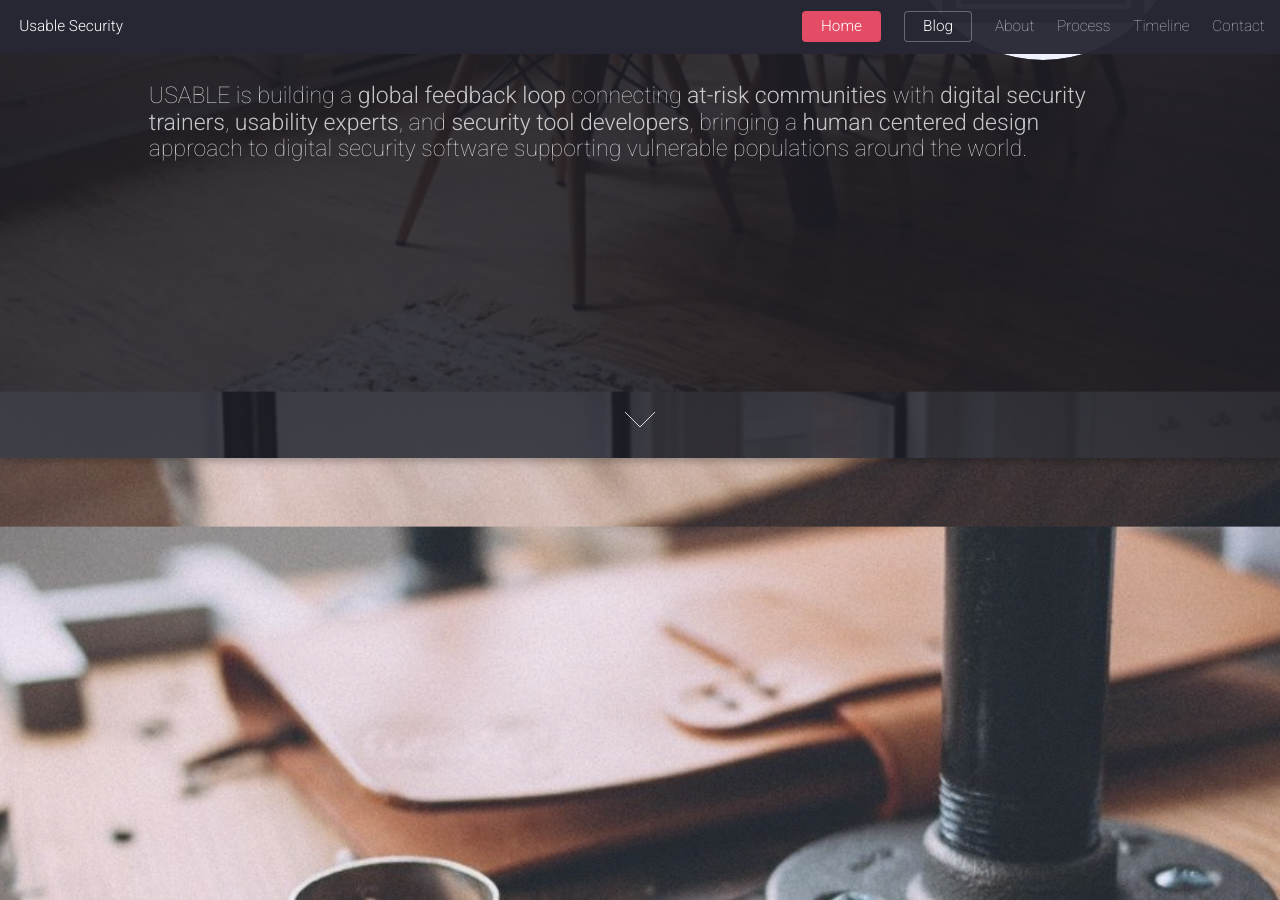
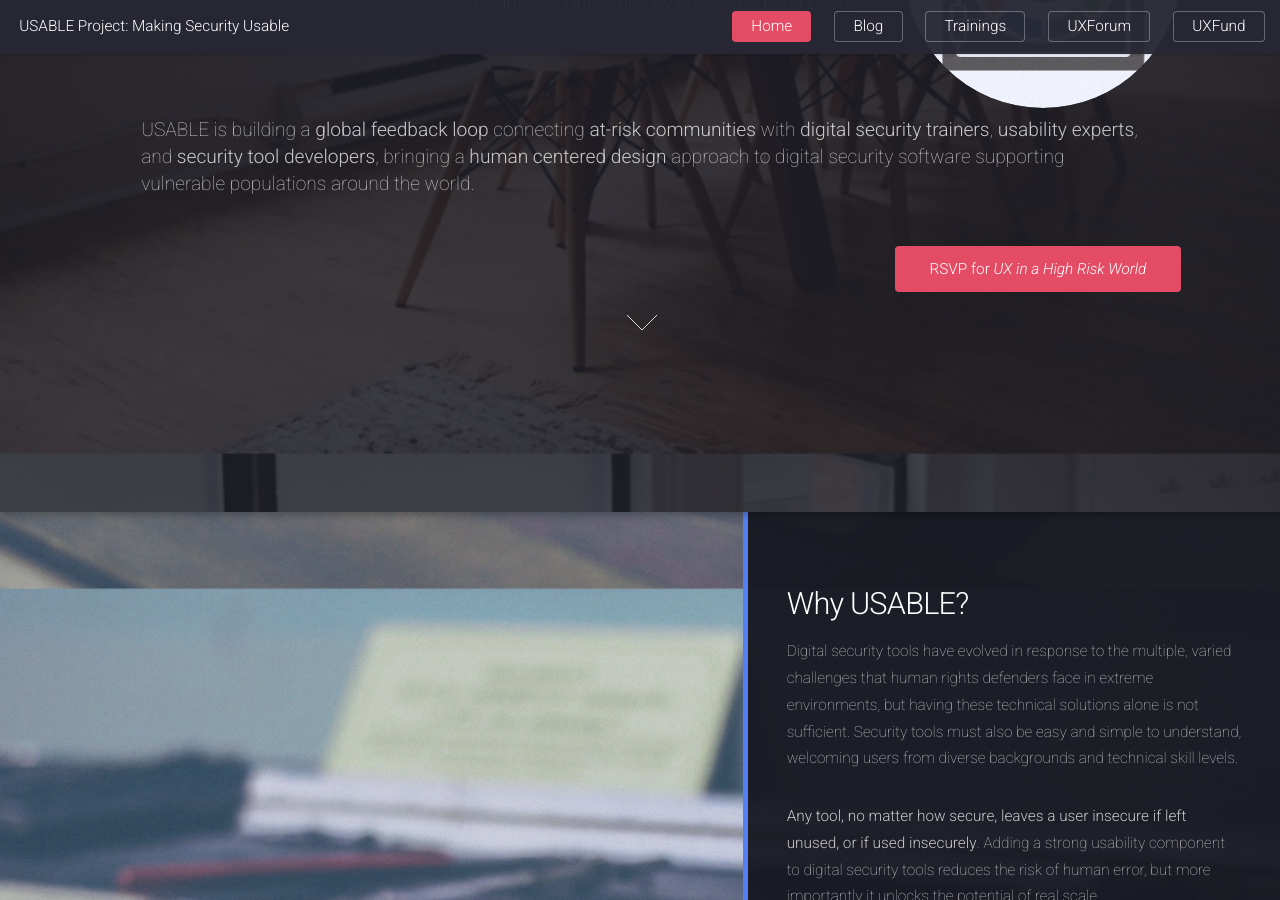
Before and after one commit to OpenInternet/USABLE-website, a Jekyll site: the page built from index.html, in a window 1280 px wide and 900 px high, scrolled down 442 px. Built offline with Jekyll 4.4.1, drawn with Linux system fonts in a browser that asks for light colours; comment, search, counter and statistics services are not loaded; some of the changed text lies outside the part shown.

Commit message:
moved index to jekyll formatting; added rsvp link to top fold

```diff
--- a/index.html
+++ b/index.html
@@ -1,83 +1,8 @@
-<!DOCTYPE HTML>
-<!--
-	Landed by HTML5 UP
-	html5up.net | @n33co
-	Free for personal and commercial use under the CCA 3.0 license (html5up.net/license)
--->
-<html>
-	<head>
-		<title>USABLE</title>
-		<meta http-equiv="content-type" content="text/html; charset=utf-8" />
-		<meta name="description" content="USABLE security" />
-		<meta name="keywords" content="UX, usability, privacy, security" />
-		<link rel="icon" type="image/png" href="images/just-the-smiley.png" />
-		<!--[if lte IE 8]><script src="css/ie/html5shiv.js"></script><![endif]-->
-		<script src="js/jquery.min.js"></script>
-		<script src="js/jquery.scrolly.min.js"></script>
-		<script src="js/jquery.dropotron.min.js"></script>
-		<script src="js/jquery.scrollex.min.js"></script>
-		<script src="js/skel.min.js"></script>
-		<script src="js/skel-layers.min.js"></script>
-		<script src="js/init.js"></script>
-		<meta property="og:image" content="https://usable.tools/images/safe.png">
-		<noscript>
-			<link rel="stylesheet" href="css/skel.css" />
-			<link rel="stylesheet" href="css/style.css" />
-			<link rel="stylesheet" href="css/style-xlarge.css" />
-		    <style>
-		        span.icon:before, a.icon:before
-		        {
-		            content:"+";
-		        }
-		    </style>
-</noscript>
-		</noscript>
-		<!--[if lte IE 9]><link rel="stylesheet" href="css/ie/v9.css" /><![endif]-->
-		<!--[if lte IE 8]><link rel="stylesheet" href="css/ie/v8.css" /><![endif]-->
-	</head>
-	<body class="landing">
-
-		<!-- Header -->
-			<header id="header" class="skel-layers-fixed">
-				<h1 id="logo"><a href="index.html">Usable Security</a></h1>
-				<nav id="nav">
-					<ul>
-						<li><a class="button special" href="index.html">Home</a></li>
-						<li><a class="button" href="/blog.html">Blog</a></li>
-						<li><a href="index.html#about">About</a></li>
-						<li><a href="index.html#process">Process</a>
-							<ul>
-								<li><a href="trainings.html">Feedback Trainings</a></li>
-								<li><a href="uxforum.html">UXForum</a></li>
-								<li><a href="uxfund.html">UXFund</a></li>
-							</ul>
-						</li>
-						<li><a href="index.html#timeline">Timeline</a></li>
-<!--						<li><a href="index.html#scale">Why USABLE?</a></li>-->
-						<li><a href="index.html#contact">Contact</a></li>
-
-<!--						<li>
-							<a href="">Layouts</a>
-							<ul>
-								<li><a href="left-sidebar.html">Left Sidebar</a></li>
-								<li><a href="right-sidebar.html">Right Sidebar</a></li>
-								<li><a href="no-sidebar.html">No Sidebar</a></li>
-								<li>
-									<a href="">Blog</a>
-									<ul>
-										<li><a href="#">We've launched!</a></li>
-										<li><a href="#"></a></li>
-										<li><a href="#"></a></li>
-										<li><a href="#"></a></li>
-									</ul>
-								</li>
-							</ul>
-						</li>
-						<li><a href="elements.html">Elements</a></li> -->
-
-					</ul>
-				</nav>
-			</header>
+---
+layout: custom
+overview: true
+title: Making Security Usable
+---
 
 		<!-- Banner -->
 			<section id="banner">
@@ -88,11 +13,36 @@
 						<p><em>U</em>sable <em>S</em>ecurity <em>A</em>pps <em>B</em>y <em>L</em>everaging <em>E</em>nd <em>U</em>sers</p>
 					</header>
 					<span class="image"><img src="images/safe.png" alt="USABLE Icon" /></span>
-						<p style="font-size: 1.5em; padding: 1em 2em; text-align: left;">USABLE is building a <strong>global feedback loop</strong> connecting <strong>at-risk communities</strong> with <strong>digital security trainers</strong>, <strong>usability experts</strong>, and <strong>security tool developers</strong>, bringing a <strong>human centered design</strong> approach to digital security software supporting vulnerable populations around the world.</p>
+						<p style="font-size: 1.25em; padding: .5em 2em; text-align: left;">USABLE is building a <strong>global feedback loop</strong> connecting <strong>at-risk communities</strong> with <strong>digital security trainers</strong>, <strong>usability experts</strong>, and <strong>security tool developers</strong>, bringing a <strong>human centered design</strong> approach to digital security software supporting vulnerable populations around the world.</p>
+						<p style="margin: 0px;"><a href="https://eventbrite.com/e/ux-in-a-high-risk-world-tickets-25739389206" target="_blank"  class="button special">RSVP for <em>UX in a High Risk World</em></a></p>
+				<a href="#problem" class="goto-next scrolly">Next</a>
 
 				</div>
-				<a href="#about" class="goto-next scrolly">Next</a>
 			</section>
+
+<!-- Two -->
+				<section id="problem" class="spotlight style2 right">
+					<span class="image fit main"><img src="images/unsplash_Sergei-Zolkin_protractorphoto.jpg" alt="" /></span>
+					<div class="content">
+						<header>
+							<h2>Why USABLE?</h2>
+							<p> </p>
+						</header>
+						<p>Digital security tools have evolved in response to the multiple, varied challenges that human rights defenders face in extreme environments, but having these technical solutions alone is not sufficient.  Security tools must also be easy and simple to understand, welcoming users from diverse backgrounds and technical skill levels.</p>
+						<p><strong>Any tool, no matter how secure, leaves a user insecure if left unused, or if used insecurely</strong>. Adding a strong usability component to digital security tools reduces the risk of human error, but more importantly it unlocks the potential of real scale. </p>
+
+
+					 <h3>Recent Blog Posts</h3>
+							<ul>
+							{% for post in site.posts limit:3 %}
+							    <li><a href="{{ post.url }}">{{ post.title }}</a> {{ post.date  | date: '%B %d, %Y'}} </li>
+							{% endfor %}
+							</ul>
+
+					</div>
+					<a href="#about" class="goto-next scrolly">Next</a>
+				</section>
+
 
 		<!-- One -->
 			<section id="about" class="spotlight style1 bottom" style="background-image: url(images/unsplash-jeff_sheldon-compass-crop.jpg)">
@@ -134,13 +84,13 @@
 								<span class="icon alt major fa-users"></span>
 								<h3><a href="#" target="_blank"><span class="fa"></span>Ongoing: Tool Feedback Trainings</a></h3>
 								<p><a href="trainings.html">Learn</a> about our needs assessment process, training approach, and user persona generation. <a href="/blog.html">Check out the blog</a> for learnings so far!</p>
-								<p><a href="trainings.html" class="button special">Learn More</a></p>
+								<p><a href="trainings.html" class="button">Learn More</a></p>
 							</section>
 							<section class="4u 6u$(medium) 12u$(xsmall)">
 								<span class="icon alt major fa-university"></span>
 								<h3><a href="uxforum.html" target="_blank"><span class="fa"></span>Summer 2016: UX Forum</a></h3>
 								<p>4-day usability and internet freedom deep-dive bringing together activists, trainers, developers and UX experts; Summer 2016. </p>
-								<p><a href="uxforum.html" class="button">Get Involved</a></p>
+								<p><a href="uxforum.html" class="button special">RSVP Now!</a></p>
 								<!--<p><a href="uxforum.html" class="button">Participate</a></p>-->
 							</section>
 							<section class="4u$ 6u(medium) 12u$(xsmall)">
@@ -294,40 +244,3 @@
 					-->
 				</div>
 			</section>
-
-		<!-- Footer -->
-			<footer id="footer">
-				<ul class="icons">
-					<li><a href="https://twitter.com/USABLE_tools" target="_blank" class="icon alt fa-twitter"><span class="label">Twitter</span></a></li>
-					<li><a href="https://github.com/OpenInternet/USABLE" class="icon alt fa-github"><span class="label">GitHub</span></a></li>
-					<li><a href="#" class="icon alt fa-key"><span class="label">PGP</span></a></li>
-
-					<li><a href="mailto:connect@usable.tools" class="icon alt fa-envelope"><span class="label"></span></a></li>
-				</ul>
-				<ul class="copyright">
-					<li>&copy; Internews. All rights reserved.</li><li>Safe icon based on <a href="https://thenounproject.com/search/?q=safe&i=18255" target="_blank">Noun Project/Steven-Haycock</a></li><li>Template: <a href="http://html5up.net">HTML5 UP</a></li><li>"Wireframes - Winter Melody" by <a href="https://www.flickr.com/photos/benoitmeunier/6384879257" target="_blank">Benoît Meunier</a></li>
-				</ul>
-			</footer>
-
-<!-- Piwik -->
-<script type="text/javascript">
-  var _paq = _paq || [];
-  _paq.push(["setCookieDomain", "*.usable.tools"]);
-  _paq.push(['trackPageView']);
-  _paq.push(['enableLinkTracking']);
-  (function() {
-    var u="//stats.safetag.org/piwik/";
-    _paq.push(['setTrackerUrl', u+'piwik.php']);
-    _paq.push(['setSiteId', 3]);
-    var d=document, g=d.createElement('script'), s=d.getElementsByTagName('script')[0];
-    g.type='text/javascript'; g.async=true; g.defer=true; g.src=u+'piwik.js'; s.parentNode.insertBefore(g,s);
-  })();
-</script>
-<noscript><p><img src="//stats.safetag.org/piwik/piwik.php?idsite=3" style="border:0;" alt="" /></p></noscript>
-
-
-<!-- End Piwik Code -->
-
-
-	</body>
-</html>
```
